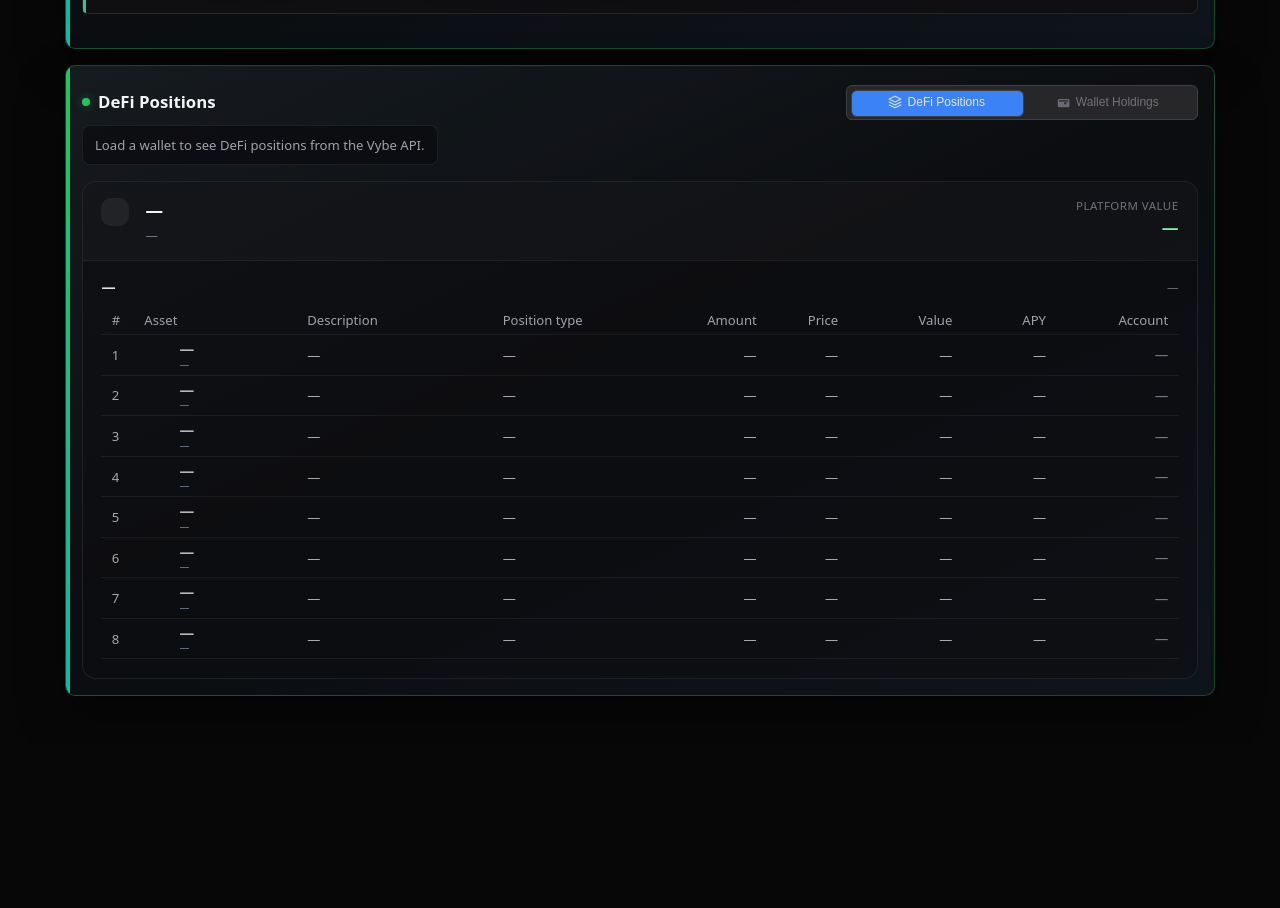
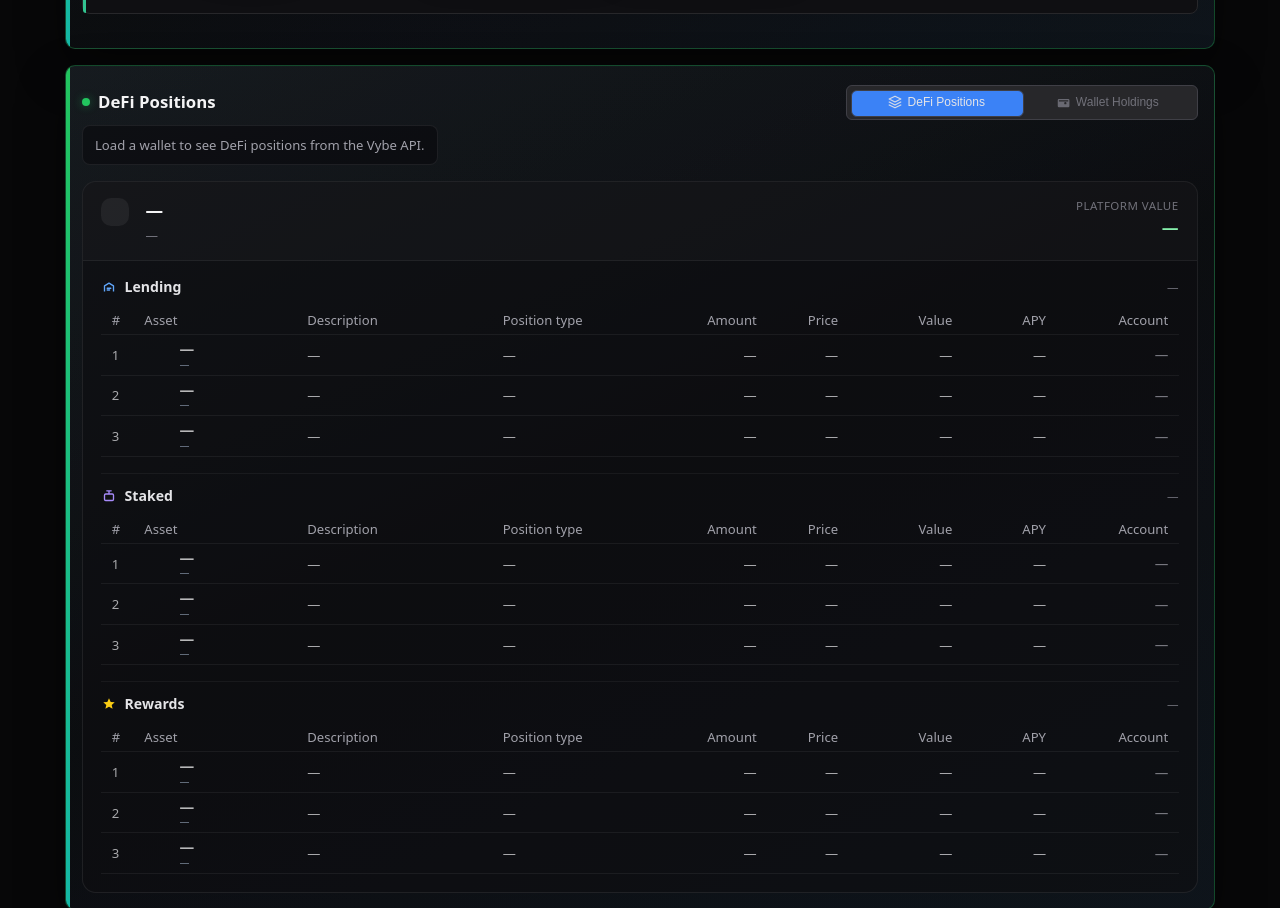
Before and after one commit to vybenetwork/solana-defi-positions-api, a website: page public/index.html in a window 1280 px wide. Shown: the part 1788-2696 px from the top of the page. Before the commit the page ends 2532 px from the top, so only its background shows below. Drawn offline with Linux system fonts and the light colour scheme.

Commit message:
Show DeFi mock with up to 3 section sub-tables of dash rows.

```diff
--- a/public/defi-positions.js
+++ b/public/defi-positions.js
@@ -42,7 +42,12 @@ const USD_MAGNITUDE_BAR_COLORS = {
 const SOLSCAN_TOKEN = 'https://solscan.io/token/';
 const TOKEN_PLACEHOLDER = '/token-placeholder.png';
 const DEFI_META_PLACEHOLDER = 'Load a wallet to see DeFi positions from the Vybe API.';
-const DEFI_PLACEHOLDER_ROW_COUNT = 8;
+const DEFI_PLACEHOLDER_ROW_COUNT = 3;
+const DEFI_PLACEHOLDER_SECTIONS = [
+  { label: 'Lending', tableType: 'supplied' },
+  { label: 'Staked', tableType: 'staked' },
+  { label: 'Rewards', tableType: 'rewards' },
+];
 const DUST_USD_THRESHOLD = 0.1;
 const DUST_USD_LABEL = '$0.10';
 const SYMBOL_ENRICH_LIMIT = 20;
@@ -1843,10 +1848,35 @@ function buildDefiPlaceholderRows(count = DEFI_PLACEHOLDER_ROW_COUNT) {
   </tr>`).join('');
 }
 
+function renderDefiPlaceholderSection(section) {
+  const schema = buildTableSchema(section.tableType);
+  const icon = renderSectionIconHtml({ label: section.label, tableType: section.tableType }, { tableType: section.tableType });
+  return `
+    <div class="defi-section-block">
+      <h3 class="defi-section-title">
+        <span class="defi-section-title__lead">
+          ${icon}
+          <span class="defi-section-title__text">${escapeHtml(section.label)}</span>
+        </span>
+        <span class="defi-section-meta">—</span>
+      </h3>
+      <div class="table-wrap table-wrap--defi-section">
+        <table class="defi-positions-table defi-positions-table--${escapeHtml(schema.tableType)} defi-positions-table--${escapeHtml(schema.layout || 'default')}">
+          ${renderTableColgroup(schema.layout)}
+          <thead>
+            <tr>${renderTableHeader(schema)}</tr>
+          </thead>
+          <tbody>${buildDefiPlaceholderRows()}</tbody>
+        </table>
+      </div>
+    </div>
+  `;
+}
+
 function renderDefiTablePlaceholder() {
   if (!defiPlatforms) return;
   if (defiMeta) defiMeta.textContent = DEFI_META_PLACEHOLDER;
-  const schema = buildAssetTableSchema('default');
+  const sectionsHtml = DEFI_PLACEHOLDER_SECTIONS.slice(0, 3).map(renderDefiPlaceholderSection).join('');
   defiPlatforms.innerHTML = `
     <article class="defi-platform-card defi-platform-card--placeholder" aria-hidden="true">
       <header class="defi-platform-header">
@@ -1866,25 +1896,7 @@ function renderDefiTablePlaceholder() {
           </div>
         </div>
       </header>
-      <div class="defi-platform-sections">
-        <div class="defi-section-block">
-          <h3 class="defi-section-title">
-            <span class="defi-section-title__lead">
-              <span class="defi-section-title__text">—</span>
-            </span>
-            <span class="defi-section-meta">—</span>
-          </h3>
-          <div class="table-wrap table-wrap--defi-section">
-            <table class="defi-positions-table defi-positions-table--default defi-positions-table--asset9">
-              ${renderTableColgroup(schema.layout)}
-              <thead>
-                <tr>${renderTableHeader(schema)}</tr>
-              </thead>
-              <tbody>${buildDefiPlaceholderRows()}</tbody>
-            </table>
-          </div>
-        </div>
-      </div>
+      <div class="defi-platform-sections">${sectionsHtml}</div>
     </article>
   `;
 }
--- a/public/index.html
+++ b/public/index.html
@@ -681,7 +681,7 @@
       </section>
     </div>
     <script src="charts-pie.js?v=2"></script>
-    <script src="defi-positions.js?v=66"></script>
+    <script src="defi-positions.js?v=68"></script>
     <script src="app.js?v=149"></script>
   </body>
 </html>
```
